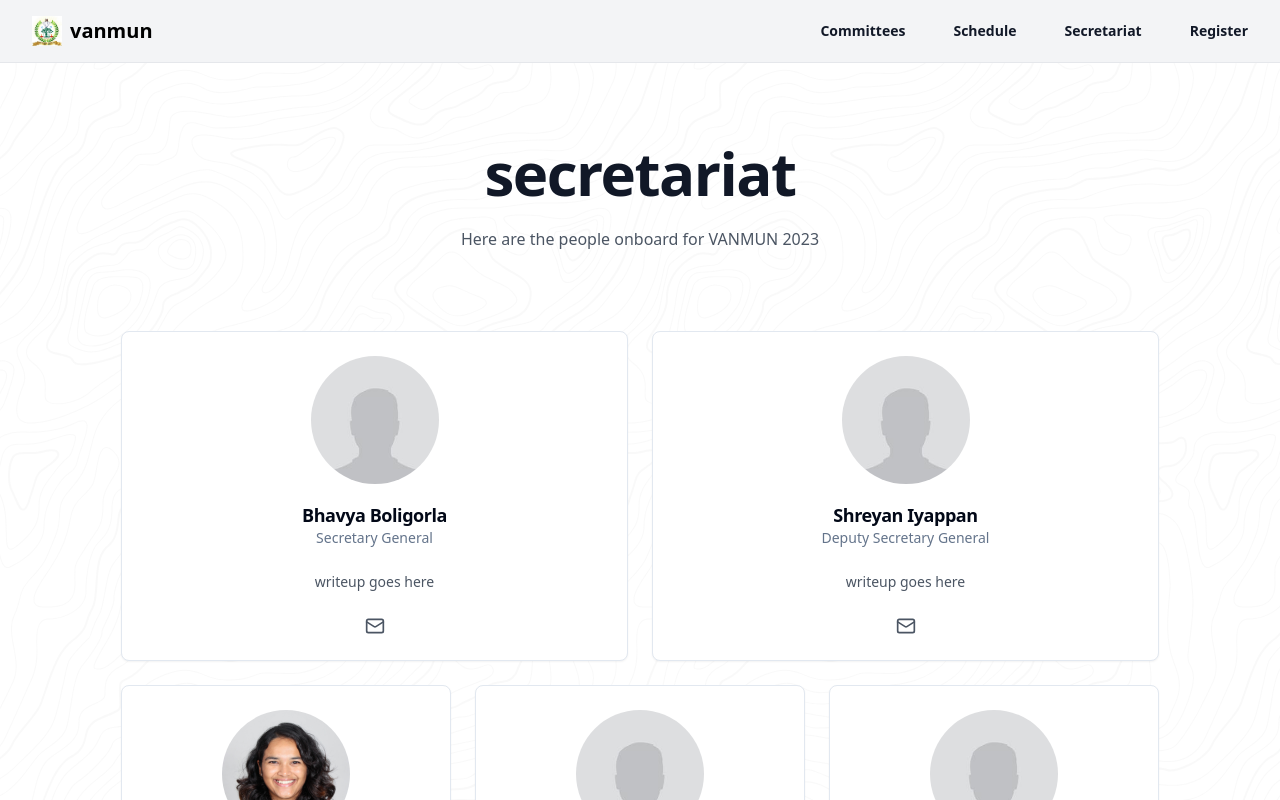
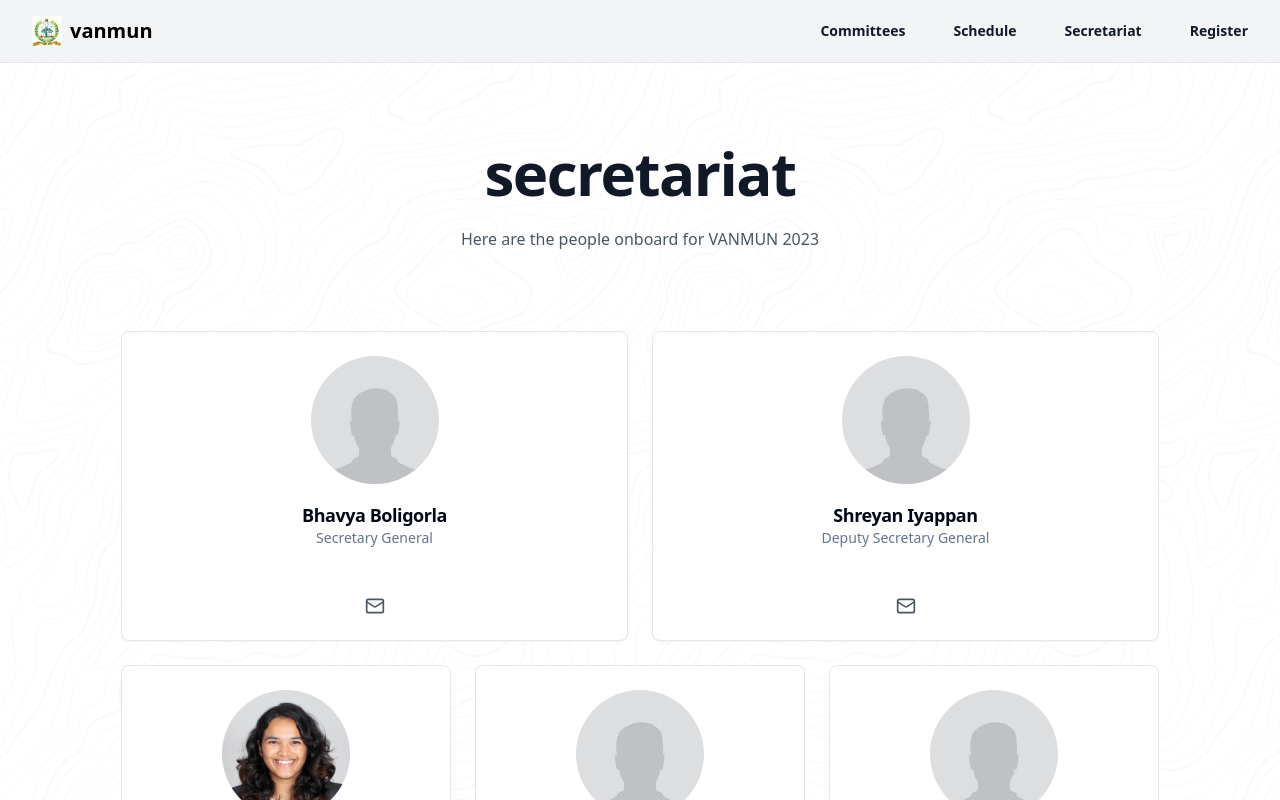
Before and after one commit to aryaniyaps/vanmun, a Next.js app: page /secretariat in a window 1280 px wide. Shown: the top 800 px of the page. Built offline with nearby package versions, Linux system fonts and the light colour scheme.

Commit message:
update member-card: make writeup optional

```diff
--- a/app/secretariat/page.tsx
+++ b/app/secretariat/page.tsx
@@ -5,14 +5,12 @@ const generals: Member[] = [
   {
     name: "Bhavya Boligorla",
     avatarURL: "/avatars/avatar.jpg",
-    writeup: "writeup goes here",
     role: "Secretary General",
     socials: [{ type: SocialType.Email, id: "placeholder@example.com" }],
   },
   {
     name: "Shreyan Iyappan",
     avatarURL: "/avatars/avatar.jpg",
-    writeup: "writeup goes here",
     role: "Deputy Secretary General",
     socials: [{ type: SocialType.Email, id: "placeholder@example.com" }],
   },
@@ -33,21 +31,18 @@ const members: Member[] = [
   {
     name: "Mozim Michael",
     avatarURL: "/avatars/avatar.jpg",
-    writeup: "writeup goes here",
     role: "Chairperson",
     socials: [{ type: SocialType.Email, id: "placeholder@example.com" }],
   },
   {
     name: "Lakshman Kishore",
     avatarURL: "/avatars/avatar.jpg",
-    writeup: "writeup goes here",
     role: "Chairperson",
     socials: [{ type: SocialType.Email, id: "rlakshmankishore@gmail.com" }],
   },
   {
     name: "Aasish Bayya",
     avatarURL: "/avatars/avatar.jpg",
-    writeup: "writeup goes here",
     role: "Chairperson",
     socials: [{ type: SocialType.Email, id: "placeholder@example.com" }],
   },
@@ -71,28 +66,24 @@ const members: Member[] = [
   {
     name: "Shreyas",
     avatarURL: "/avatars/avatar.jpg",
-    writeup: "writeup goes here",
     role: "Chairperson",
     socials: [{ type: SocialType.Email, id: "placeholder@example.com" }],
   },
   {
     name: "Nanda Kishore",
     avatarURL: "/avatars/nanda-kishore.jpg",
-    writeup: "writeup goes here",
     role: "Chairperson",
     socials: [{ type: SocialType.Email, id: "nanda07kishore@gmail.com" }],
   },
   {
     name: "Isha Atteri",
     avatarURL: "/avatars/avatar.jpg",
-    writeup: "writeup goes here",
     role: "Chairperson",
     socials: [{ type: SocialType.Email, id: "placeholder@example.com" }],
   },
   {
     name: "Sandhya",
     avatarURL: "/avatars/avatar.jpg",
-    writeup: "writeup goes here",
     role: "Chairperson",
     socials: [{ type: SocialType.Email, id: "placeholder@example.com" }],
   },
--- a/components/member-card.tsx
+++ b/components/member-card.tsx
@@ -25,9 +25,12 @@ export function MemberCard({ member }: { member: Member }) {
         </div>
       </CardHeader>
       <CardContent className="flex flex-col justify-center items-center">
-        <h3 className="text-gray-600 text-sm text-center max-w-[280px]">
-          {member.writeup}
-        </h3>
+        {member.writeup && (
+          <h3 className="text-gray-600 text-sm text-center max-w-[280px]">
+            {member.writeup}
+          </h3>
+        )}
+
         <div className="flex gap-3 text-gray-600 mt-6">
           {member.socials.map((social) => {
             switch (social.type) {
--- a/lib/types.ts
+++ b/lib/types.ts
@@ -11,7 +11,7 @@ type Social = {
 export type Member = {
   name: string;
   avatarURL: string;
-  writeup: string;
+  writeup?: string;
   role: string;
   socials: Social[];
 };
```
